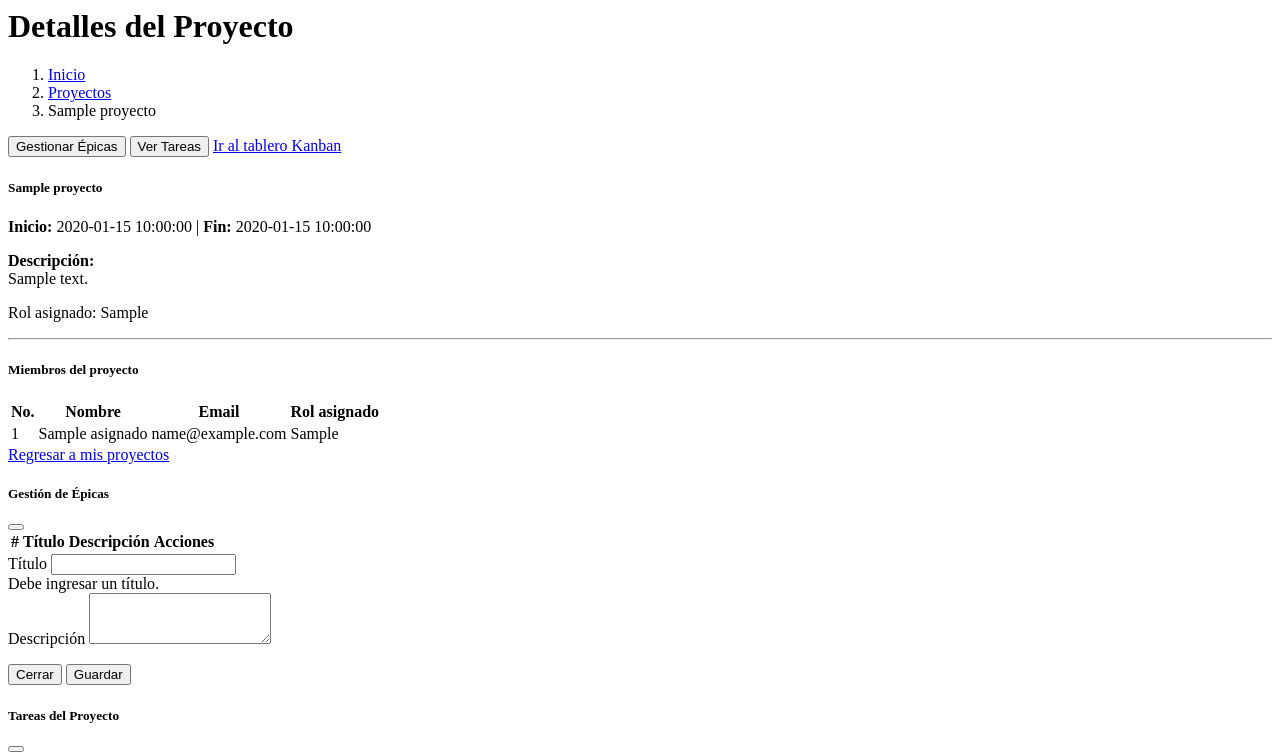
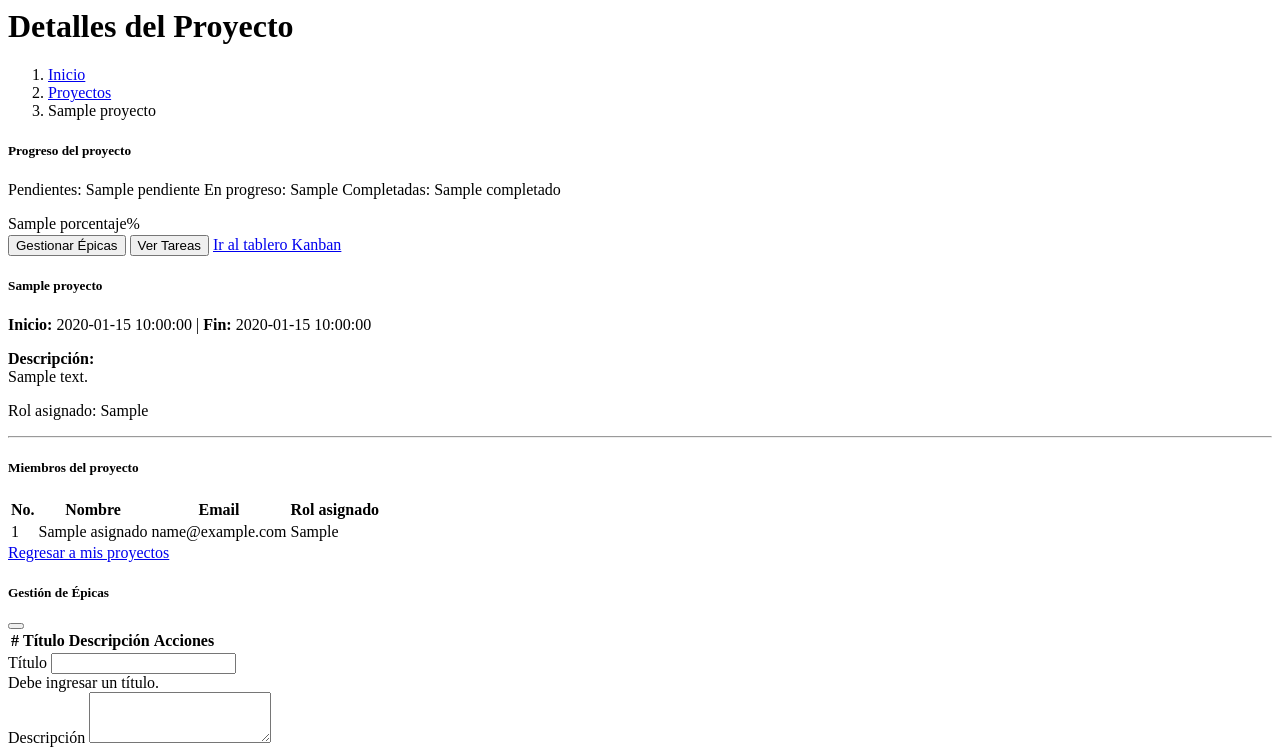
Before and after one commit to Dfj9705/proyecto-ingesoft, a PHP site: template views/proyectos/ver.php in a window 1280 px wide. Shown: the top 756 px of the page. Run offline with PHP 8.4, Linux system fonts and the light colour scheme; the visitor is signed in with stand-in values (Sample User, id 1); the template is opened without the code that fills it: most values are stand-ins (such as "Sample title", 1, 10 or a date in 2020); data that the repository does not hold is empty.

Commit message:
Agrega barra de progreso

```diff
--- a/views/proyectos/ver.php
+++ b/views/proyectos/ver.php
@@ -10,6 +10,24 @@
 </div><!-- End Page Title -->
 
 <section class="section">
+    <div class="card border-0 shadow-sm mb-4">
+        <div class="card-body">
+            <h5 class="card-title">Progreso del proyecto</h5>
+            <p>
+                <span class="badge bg-secondary me-1">Pendientes: <?= $estados['pendiente'] ?></span>
+                <span class="badge bg-primary me-1">En progreso: <?= $estados['en_progreso'] ?></span>
+                <span class="badge bg-success">Completadas: <?= $estados['completado'] ?></span>
+            </p>
+
+            <div class="progress" style="height: 20px;">
+                <div class="progress-bar bg-success" role="progressbar" style="width: <?= $porcentaje ?>%;"
+                    aria-valuenow="<?= $porcentaje ?>" aria-valuemin="0" aria-valuemax="100">
+                    <?= $porcentaje ?>%
+                </div>
+            </div>
+        </div>
+    </div>
+
     <div class="row">
         <div class="col-lg-12 mx-auto">
             <div class="card border-info">
```
Also changed, not shown: controllers/ProyectoController.php (+17 -1 lines), includes/db.sqlite.
